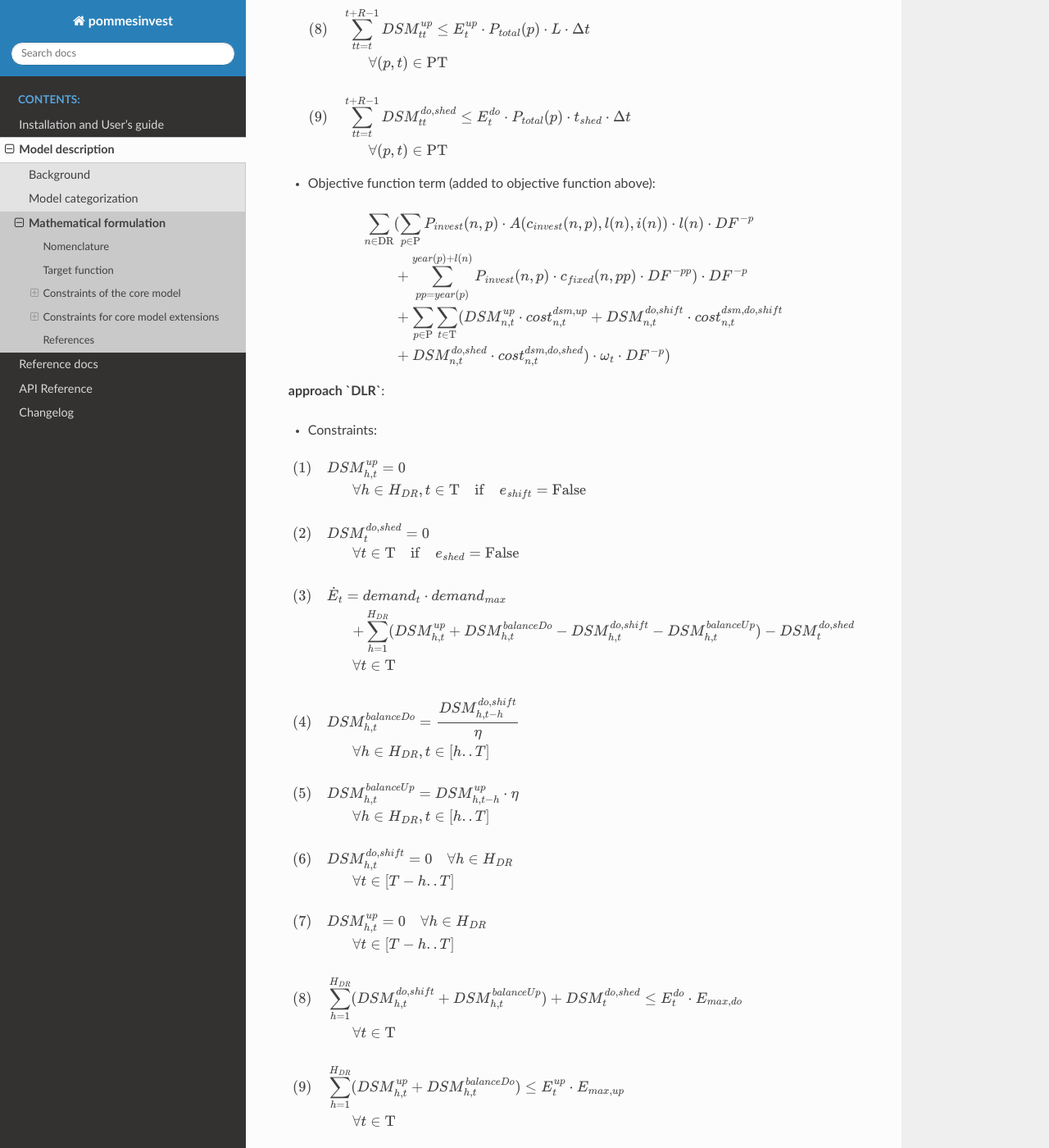
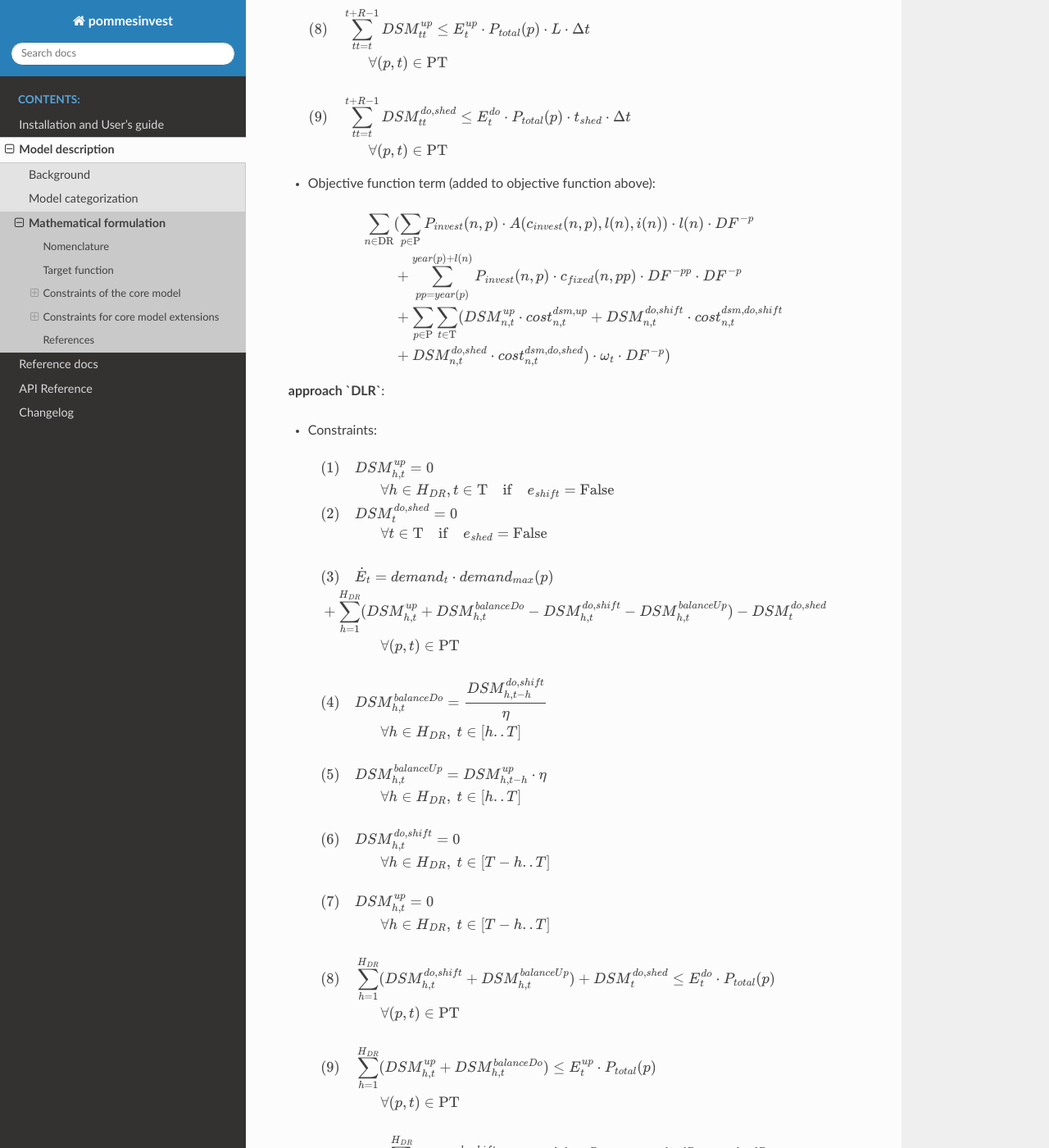
Before and after one commit to pommes-public/pommesinvest, a Sphinx documentation site: the page built from docs/model/formulation.rst, in a window 1280 px wide and 1400 px high, scrolled down 14276 px. Shown: the whole window at 82% size. Built offline with Sphinx 7.4.7 and the Read the Docs theme 2.0.0, drawn with Linux system fonts in a browser that asks for light colours; some of the changed text lies outside the part shown.

Commit message:
Add fixes in model description of DSM for approach DLR

```diff
--- a/docs/model/formulation.rst
+++ b/docs/model/formulation.rst
@@ -568,7 +568,7 @@
 
     \sum_{n \in \mathrm{DR}} & (\sum_{p \in \mathrm{P}} P_{invest}(n, p) \cdot A(c_{invest}(n, p), l(n), i(n)) \cdot l(n) \cdot DF^{-p} \\
     &
-    + \sum_{pp=year(p)}^{year(p)+l(n)} P_{invest}(n, p) \cdot c_{fixed}(n, pp) \cdot DF^{-pp}) \cdot DF^{-p} \\
+    + \sum_{pp=year(p)}^{year(p)+l(n)} P_{invest}(n, p) \cdot c_{fixed}(n, pp) \cdot DF^{-pp} \cdot DF^{-p} \\
     &
     + \sum_{p \in \mathrm{P}} \sum_{t \in \mathrm{T}} (DSM_{n, t}^{up} \cdot cost_{n, t}^{dsm, up} + DSM_{n, t}^{do, shift} \cdot cost_{n, t}^{dsm, do, shift} \\
     &
@@ -634,7 +634,7 @@
 
     \sum_{n \in \mathrm{DR}} & (\sum_{p \in \mathrm{P}} P_{invest}(n, p) \cdot A(c_{invest}(n, p), l(n), i(n)) \cdot l(n) \cdot DF^{-p} \\
     &
-    + \sum_{pp=year(p)}^{year(p)+l(n)} P_{invest}(n, p) \cdot c_{fixed}(n, pp) \cdot DF^{-pp}) \cdot DF^{-p} \\
+    + \sum_{pp=year(p)}^{year(p)+l(n)} P_{invest}(n, p) \cdot c_{fixed}(n, pp) \cdot DF^{-pp} \cdot DF^{-p} \\
     &
     + \sum_{p \in \mathrm{P}} \sum_{t \in \mathrm{T}} (DSM_{n, t}^{up} \cdot cost_{n, t}^{dsm, up} + DSM_{n, t}^{do, shift} \cdot cost_{n, t}^{dsm, do, shift} \\
     &
@@ -649,96 +649,97 @@
     (1) \quad DSM_{h, t}^{up} = 0 \\
     & \quad \quad \quad \quad \forall h \in H_{DR}, t \in \mathrm{T}
     \quad \textrm{if} \quad e_{shift} = \textrm{False} \\
-    & \\
     &
     (2) \quad DSM_{t}^{do, shed} = 0 \\
     & \quad \quad \quad \quad \forall t \in \mathrm{T}
     \quad \textrm{if} \quad e_{shed} = \textrm{False} \\
     & \\
     &
-    (3) \quad \dot{E}_{t} = demand_{t} \cdot demand_{max} \\
-    & \quad \quad \quad \quad + \displaystyle\sum_{h=1}^{H_{DR}}
-    (DSM_{h, t}^{up}
+    (3) \quad \dot{E}_{t} = demand_{t} \cdot demand_{max}(p) \\
+    & + \displaystyle\sum_{h=1}^{H_{DR}} (DSM_{h, t}^{up}
     + DSM_{h, t}^{balanceDo} - DSM_{h, t}^{do, shift}
     - DSM_{h, t}^{balanceUp}) - DSM_{t}^{do, shed} \\
-    & \quad \quad \quad \quad \forall t \in \mathrm{T} \\
+    & \quad \quad \quad \quad \forall (p, t) \in \mathrm{PT} \\
     & \\
     &
     (4) \quad DSM_{h, t}^{balanceDo} =
     \frac{DSM_{h, t - h}^{do, shift}}{\eta} \\
-    & \quad \quad \quad \quad \forall h \in H_{DR}, t \in [h..T] \\
+    & \quad \quad \quad \quad \forall h \in H_{DR}, \space t \in [h..T] \\
     & \\
     &
     (5) \quad DSM_{h, t}^{balanceUp} =
     DSM_{h, t-h}^{up} \cdot \eta \\
-    & \quad \quad \quad \quad \forall h \in H_{DR}, t \in [h..T] \\
+    & \quad \quad \quad \quad \forall h \in H_{DR}, \space t \in [h..T] \\
     & \\
     &
-    (6) \quad DSM_{h, t}^{do, shift} = 0
-    \quad \forall h \in H_{DR} \\
-    & \quad \quad \quad \quad \forall t \in [T - h..T] \\
+    (6) \quad DSM_{h, t}^{do, shift} = 0 \\
+    & \quad \quad \quad \quad \forall h \in H_{DR}, \space t \in [T - h..T] \\
     & \\
     &
-    (7) \quad DSM_{h, t}^{up} = 0
-    \quad \forall h \in H_{DR}  \\
-    & \quad \quad \quad \quad \forall t \in [T - h..T] \\
+    (7) \quad DSM_{h, t}^{up} = 0 \\
+    & \quad \quad \quad \quad \forall h \in H_{DR}, \space t \in [T - h..T] \\
     & \\
     &
     (8) \quad \displaystyle\sum_{h=1}^{H_{DR}} (DSM_{h, t}^{do, shift}
     + DSM_{h, t}^{balanceUp}) + DSM_{t}^{do, shed}
-    \leq E_{t}^{do} \cdot E_{max, do} \\
-    & \quad \quad \quad \quad \forall t \in \mathrm{T} \\
+    \leq E_{t}^{do} \cdot P_{total}(p) \\
+    & \quad \quad \quad \quad  \forall (p, t) \in \mathrm{PT} \\
     & \\
     &
     (9) \quad \displaystyle\sum_{h=1}^{H_{DR}} (DSM_{h, t}^{up}
     + DSM_{h, t}^{balanceDo})
-    \leq E_{t}^{up} \cdot E_{max, up} \\
-    & \quad \quad \quad \quad \forall t \in \mathrm{T} \\
+    \leq E_{t}^{up} \cdot P_{total}(p) \\
+    & \quad \quad \quad \quad  \forall (p, t) \in \mathrm{PT} \\
     & \\
     &
     (10) \quad \Delta t \cdot \displaystyle\sum_{h=1}^{H_{DR}}
     (DSM_{h, t}^{do, shift} - DSM_{h, t}^{balanceDo} \cdot \eta)
     = W_{t}^{levelDo} - W_{t-1}^{levelDo} \\
-    & \quad \quad \quad \quad  \forall t \in [1..T] \\
+    & \quad \quad \quad \quad \forall t \in [1..T] \\
     & \\
     &
     (11) \quad \Delta t \cdot \displaystyle\sum_{h=1}^{H_{DR}}
     (DSM_{h, t}^{up} \cdot \eta - DSM_{h, t}^{balanceUp})
     = W_{t}^{levelUp} - W_{t-1}^{levelUp} \\
-    & \quad \quad \quad \quad  \forall t \in [1..T] \\
+    & \quad \quad \quad \quad \forall t \in [1..T] \\
     & \\
     &
     (12) \quad W_{t}^{levelDo} \leq \overline{E}_{t}^{do}
-    \cdot E_{max, do} \cdot t_{shift} \\
-    & \quad \quad \quad \quad \forall t \in \mathrm{T} \\
+    \cdot P_{total}(p) \cdot t_{shift} \\
+    & \quad \quad \quad \quad \forall (p, t) \in \mathrm{PT} \\
     & \\
     &
     (13) \quad W_{t}^{levelUp} \leq \overline{E}_{t}^{up}
-    \cdot E_{max, up} \cdot t_{shift} \\
-    & \quad \quad \quad \quad \forall t \in \mathrm{T} \\
+    \cdot P_{total}(p)  \cdot t_{shift} \\
+    & \quad \quad \quad \quad \forall (p, t) \in \mathrm{PT} \\
     & \\
     &
     (14) \quad \displaystyle\sum_{t=0}^{T} DSM_{t}^{do, shed}
-    \leq E_{max, do} \cdot \overline{E}_{t}^{do} \cdot t_{shed}
+    \leq P_{total}(p) \cdot \overline{E}_{t}^{do}
+    \cdot t_{shed}
     \cdot n^{yearLimitShed} \\
     & \\
     &
     (15) \quad \displaystyle\sum_{t=0}^{T} \sum_{h=1}^{H_{DR}}
     DSM_{h, t}^{do, shift}
-    \leq E_{max, do} \cdot \overline{E}_{t}^{do} \cdot t_{shift}
+    \leq P_{total}(p)
+    \cdot \overline{E}_{t}^{do}
+    \cdot t_{shift}
     \cdot n^{yearLimitShift} \\
     & \quad \quad \textrm{(optional constraint)} \\
     & \\
     &
     (16) \quad \displaystyle\sum_{t=0}^{T} \sum_{h=1}^{H_{DR}}
     DSM_{h, t}^{up}
-    \leq E_{max, up} \cdot \overline{E}_{t}^{up} \cdot t_{shift}
+    \leq P_{total}(p)
+    \cdot \overline{E}_{t}^{up}
+    \cdot t_{shift}
     \cdot n^{yearLimitShift} \\
     & \quad \quad \textrm{(optional constraint)} \\
-    & \\
     &
     (17) \quad \displaystyle\sum_{h=1}^{H_{DR}} DSM_{h, t}^{do, shift}
-    \leq E_{max, do} \cdot \overline{E}_{t}^{do}
+    \leq P_{total}(p)
+    \cdot \overline{E}_{t}^{do}
     \cdot t_{shift} -
     \displaystyle\sum_{t'=1}^{t_{dayLimit}} \sum_{h=1}^{H_{DR}}
     DSM_{h, t - t'}^{do, shift} \\
@@ -747,35 +748,36 @@
     & \\
     &
     (18) \quad \displaystyle\sum_{h=1}^{H_{DR}} DSM_{h, t}^{up}
-    \leq E_{max, up} \cdot \overline{E}_{t}^{up}
+    \leq (invest + E_{exist})
+    \cdot \overline{E}_{t}^{up}
     \cdot t_{shift} -
     \displaystyle\sum_{t'=1}^{t_{dayLimit}} \sum_{h=1}^{H_{DR}}
     DSM_{h, t - t'}^{up} \\
     & \quad \quad \quad \quad \forall t \in [t-t_{dayLimit}..T] \\
-    & \quad \quad \textrm{(optional constraint)}  \\
+    & \quad \quad \textrm{(optional constraint)} \\
     & \\
     &
     (19) \quad \displaystyle\sum_{h=1}^{H_{DR}} (DSM_{h, t}^{up}
     + DSM_{h, t}^{balanceDo}
-    + DSM_{h, t}^{do, shift} + DSM_{h, t}^{balanceUp})
-    + DSM_{t}^{do, shed} \\
-    & \quad \quad \leq \max \{E_{t}^{up} \cdot E_{max, up},
-    E_{t}^{do} \cdot E_{max, do} \} \\
-    & \quad \quad \quad \quad \forall t \in \mathrm{T} \\
-    & \quad \quad \textrm{(optional constraint)}  \\
+    + DSM_{h, t}^{do, shift} + DSM_{h, t}^{balanceUp}) \\
+    & \quad \quad \quad + DSM_{t}^{shed} \leq \max \{E_{t}^{up}, E_{t}^{do} \} \cdot P_{total}(p) \\
+    & \quad \quad \quad \quad \forall (p, t) \in \textrm{TIMEINDEX} \\
+    & \quad \quad \textrm{(optional constraint)} \\
+    &
 
-* Objective function term:
+* Objective function term (added to objective function above):
 
 .. math::
+
+    \sum_{n \in \mathrm{DR}} & (\sum_{p \in \mathrm{P}} P_{invest}(n, p) \cdot A(c_{invest}(n, p), l(n), i(n)) \cdot l(n) \cdot DF^{-p} \\
     &
-    (\sum_{h=1}^{H_{DR}} (DSM_{h, t}^{up} + DSM_{h, t}^{balanceDo})
-    \cdot cost_{t}^{dsm, up} \\
-    & + \sum_{h=1}^{H_{DR}} (DSM_{h, t}^{do, shift}
-    + DSM_{h, t}^{balanceUp})
-    \cdot cost_{t}^{dsm, do, shift} \\
-    & + DSM_{t}^{do, shed} \cdot cost_{t}^{dsm, do, shed})
-    \cdot \omega_{t} \\
-    & \quad \quad \quad \quad \forall t \in \mathrm{T} \\
+    + \sum_{pp=year(p)}^{year(p)+l(n)} P_{invest}(n, p) \cdot c_{fixed}(n, pp) \cdot DF^{-pp} \cdot DF^{-p} \\
+    &
+    + \sum_{p \in \mathrm{P}} \sum_{t \in \mathrm{T}} \sum_{h \in H_{DR}} ((DSM_{n, h, t}^{up} + DSM_{n, h, t}^{balanceDo}) \cdot cost_{n, t}^{dsm, up} \\
+    &
+    + (DSM_{n, h, t}^{do, shift} + DSM_{n, h, t}^{balanceUp}) \cdot cost_{n, t}^{dsm, do, shift} \\
+    &
+    + DSM_{n, t}^{do, shed} \cdot cost_{n, t}^{dsm, do, shed}) \cdot \omega_{t} \cdot DF^{-p}) \\
 
 Electric Vehicles
 =================
```
